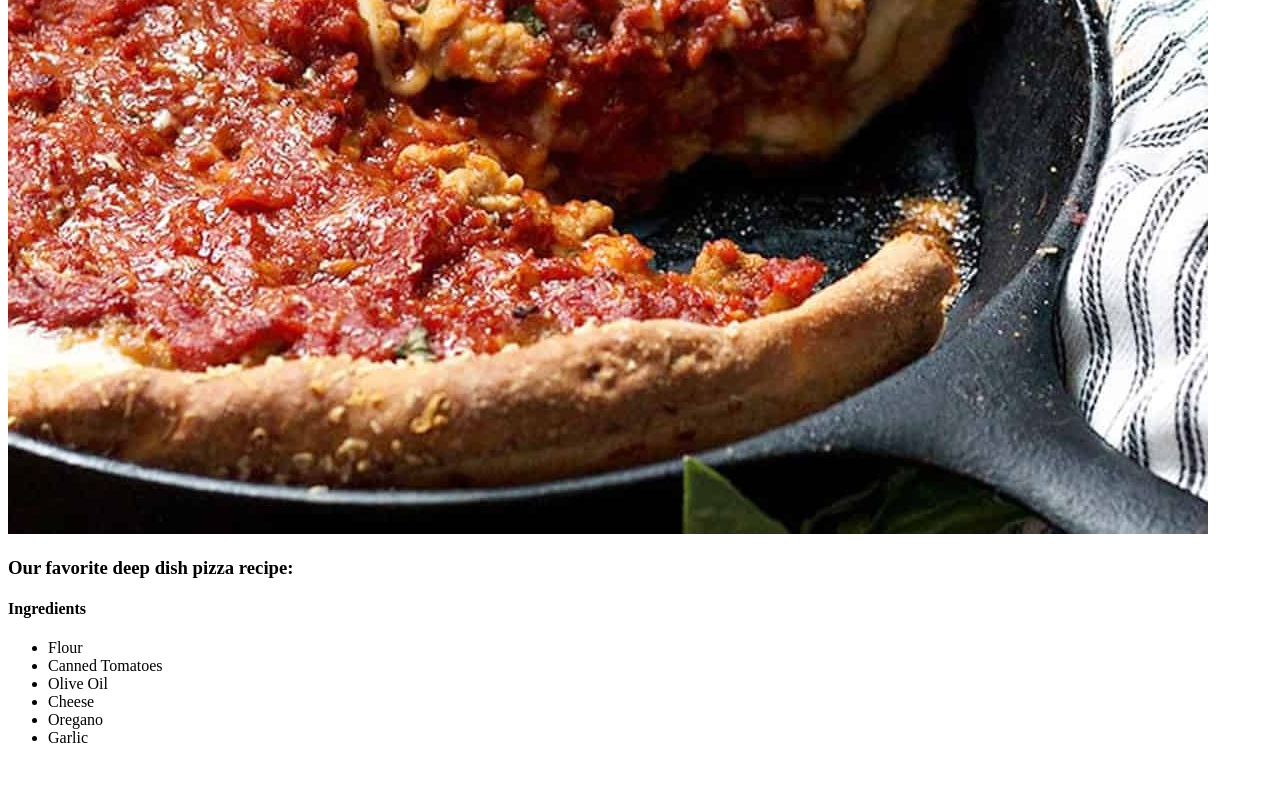
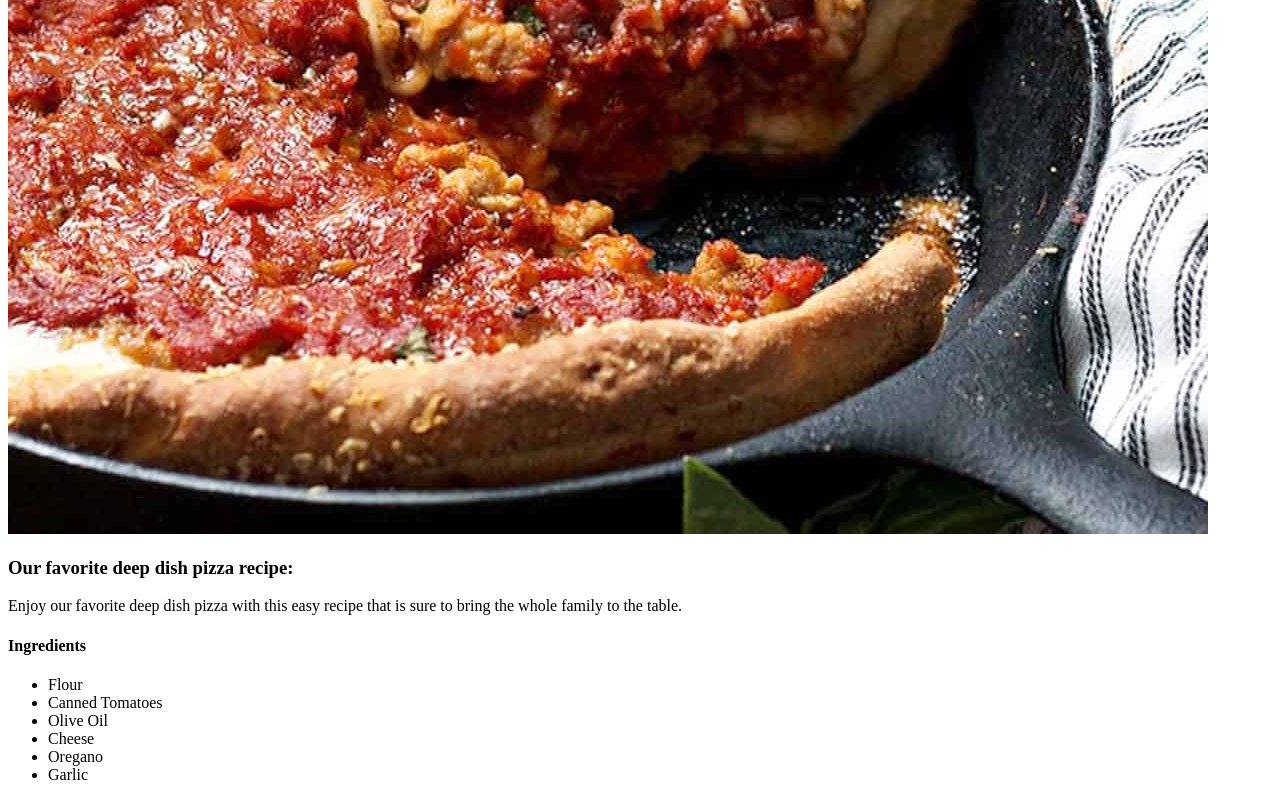
Before and after one commit to Gavldac/odin-recipes, a plain HTML site: page recipes/deep-dish-cast-iron-pizza.html in a window 1280 px wide. Shown: the part 446-1246 px from the top of the page. Before the commit the page ends 1209 px from the top, so only its background shows below. Drawn offline with Linux system fonts and the light colour scheme.

Commit message:
Add a description paragraph to the  .html file

```diff
--- a/recipes/deep-dish-cast-iron-pizza.html
+++ b/recipes/deep-dish-cast-iron-pizza.html
@@ -16,6 +16,9 @@
     <h3>
         Our favorite deep dish pizza recipe:
     </h3>
+    <p>Enjoy our favorite deep dish pizza with this easy recipe that is sure to bring the
+        whole family to the table.
+    </p>
     <h4>
         Ingredients
     </h4>
```
